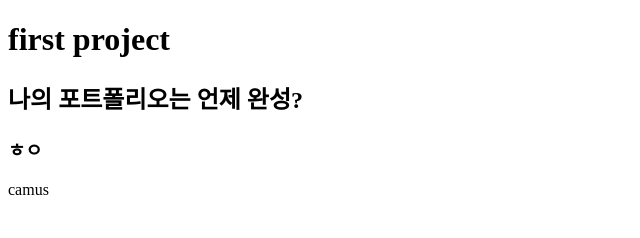
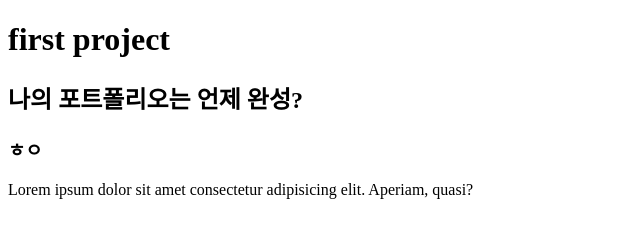
Before and after one commit to posotpia7139/first, a plain HTML site: page index.html in a window 1280 px wide. Shown: the whole page, without its empty margins (0-640 px from the left). Drawn offline with Linux system fonts and the light colour scheme.

Commit message:
third commit

```diff
--- a/index.html
+++ b/index.html
@@ -13,7 +13,7 @@
     <h1>first project</h1>
     <h2>나의 포트폴리오는 언제 완성?</h2>
     <h3>ㅎㅇ</h3>
-    <p>camus</p>
+    <p>Lorem ipsum dolor sit amet consectetur adipisicing elit. Aperiam, quasi?</p>
 </body>
 
 </html>
```
